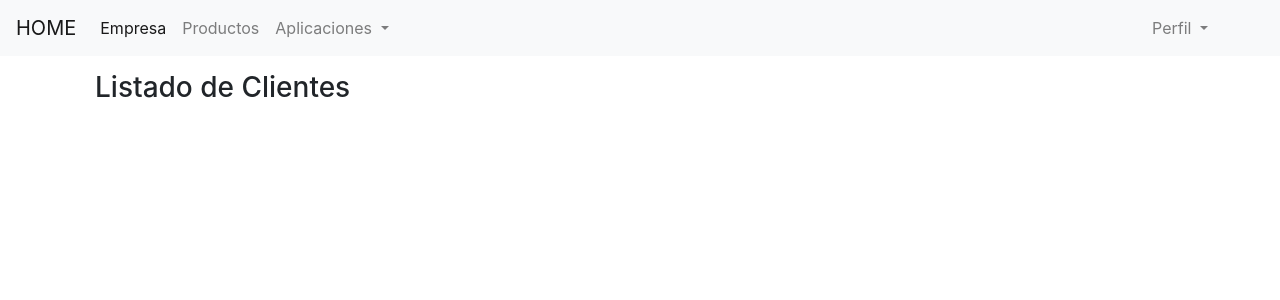
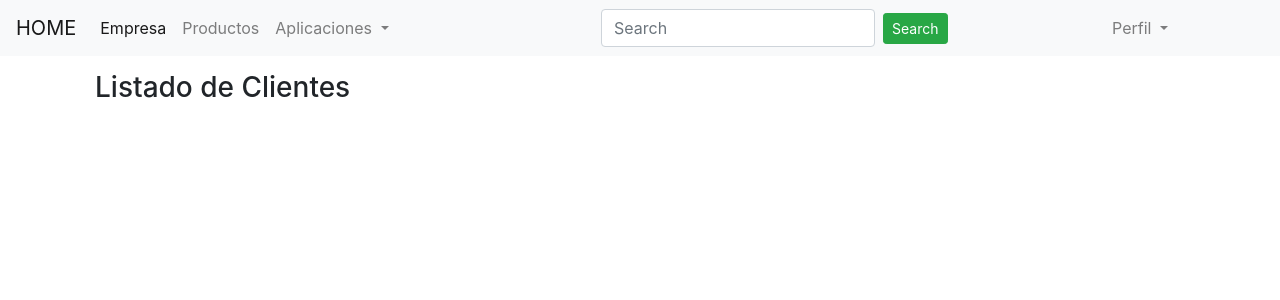
Before and after one commit to flibedin/django-demo, a Django app: page /users/ in a window 1280 px wide. Shown: the top 300 px of the page. Run offline with Django 3.2, Linux system fonts and the light colour scheme; the visitor is signed in with stand-in values (Sample User, id 1); data that the repository does not hold is empty; some libraries are stand-ins or nearby versions.

Commit message:
se arregla bug que botaba la vista de datos personales en caso de que el usuario no tuviera foto

```diff
--- a/templates/base.html
+++ b/templates/base.html
@@ -35,10 +35,17 @@
       </li>
     </ul>
 
+    <!--   buscador por ahora comentado -->
+    <form class="form-inline my-2 ml-5 my-lg-0">
+      <input class="form-control mr-sm-2" type="search" placeholder="Search" aria-label="Search">
+      <button class="btn btn-success  my-2 my-sm-0 btn-sm" type="submit">Search</button>
+    </form>
+
+
     <ul class="navbar-nav ml-auto pr-5">
       <li class="nav-item dropdown">
         {% if user.is_authenticated %}
-        <a class="nav-link dropdown-toggle" href="#" id="navbarDropdown" role="button" data-toggle="dropdown" aria-haspopup="true" aria-expanded="false">
+        <a class="nav-link dropdown-toggle pr-5" href="#" id="navbarDropdown" role="button" data-toggle="dropdown" aria-haspopup="true" aria-expanded="false">
           Perfil
         </a>
 
@@ -49,7 +56,7 @@
          </div>
 
         {% else %}
-        <a class="nav-link dropdown-toggle" href="#" id="navbarDropdown" role="button" data-toggle="dropdown" aria-haspopup="true" aria-expanded="false">
+        <a class="nav-link dropdown-toggle pr-5" href="#" id="navbarDropdown" role="button" data-toggle="dropdown" aria-haspopup="true" aria-expanded="false">
           Login
         </a>
         <div class="dropdown-menu" aria-labelledby="navbarDropdown">
@@ -61,12 +68,7 @@
       </li>
     </ul>
 
-    <!--   buscador por ahora comentado
-    <form class="form-inline my-2 my-lg-0">
-      <input class="form-control mr-sm-2" type="search" placeholder="Search" aria-label="Search">
-      <button class="btn btn-outline-success my-2 my-sm-0" type="submit">Search</button>
-    </form>
-  -->
+
 
     </div>
     </nav>
--- a/templates/user_detail.html
+++ b/templates/user_detail.html
@@ -4,9 +4,13 @@
    <div class="container pt-3">
      <div class="row">
 
+    {% if user_profile.profile_pic.url != '' and user_profile.profile_pic.url != None %}
+
      <div class="col-sm-3">
        <img class="rounded float-left w-50" src="{{ user_profile.profile_pic.url }}" alt="{{ user_profile.user.username }}">
      </div>
+
+     {% endif %}
 
        <div class="col-sm-9">
 
--- a/templates/user_edit.html
+++ b/templates/user_edit.html
@@ -4,9 +4,11 @@
    <div class="container pt-3">
      <div class="row">
 
+{% if user_profile.profile_pic.url != '' and user_profile.profile_pic.url != None %}
      <div class="col-sm-3">
        <img class="rounded float-left w-50" src="{{ user_profile.profile_pic.url }}" alt="{{ user_profile.user.username }}">
      </div>
+{% endif %}
 
        <div class="col-sm-5">
 
```
Also changed, not shown: AppTwo/auth_views.py (+1 -13 lines).
